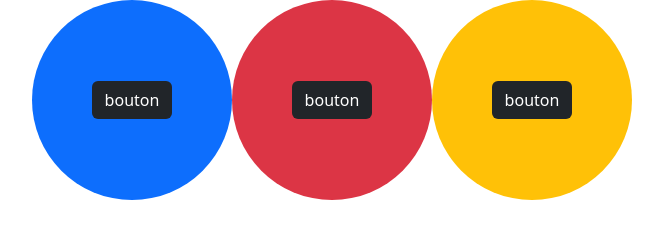
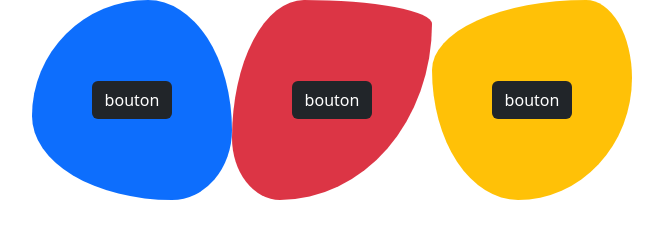
Before and after one commit to VINA4080/package_javascript, a website: page index.html in a window 1280 px wide. Shown: the whole page, without its empty margins (308-971 px from the left). Drawn offline with nearby package versions, Linux system fonts and the light colour scheme.

Commit message:
third commit

```diff
--- a/assets/style.css
+++ b/assets/style.css
@@ -18,7 +18,18 @@ body{
     display: flex;
     justify-content: center;
     align-items: center;
-    border-radius: 500px;
     width: 200px;
     height: 200px;
 }
+
+.un {
+    border-radius: 58% 42% 30% 70% / 58% 65% 35% 42%;
+}
+
+.deux{
+    border-radius: 36% 64% 76% 24% / 69% 12% 88% 31%;
+}
+
+.trois{
+    border-radius: 77% 23% 57% 43% / 35% 39% 61% 65%;
+}
--- a/index.html
+++ b/index.html
@@ -11,13 +11,13 @@
 <body>
     <div class="container">
         <div class="row">
-            <div class="col-4 bg-primary text-white text-center box" id="bg1">
+            <div class="col-4 bg-primary text-white text-center box un" id="bg1">
                 <button class="btn bg-dark text-white " id="btn1">bouton</button>
             </div>
-            <div class="col-4 bg-danger text-white text-center box" id="bg2">
+            <div class="col-4 bg-danger text-light text-center box deux" id="bg2">
                 <button class="btn bg-dark text-white " id="btn2">bouton</button>
             </div>
-            <div class="col-4 bg-warning text-white text-center box" id="bg3">
+            <div class="col-4 bg-warning text-white text-center box trois" id="bg3">
                 <button class="btn bg-dark text-white " id="btn3">bouton</button>
             </div>
         </div>
```
